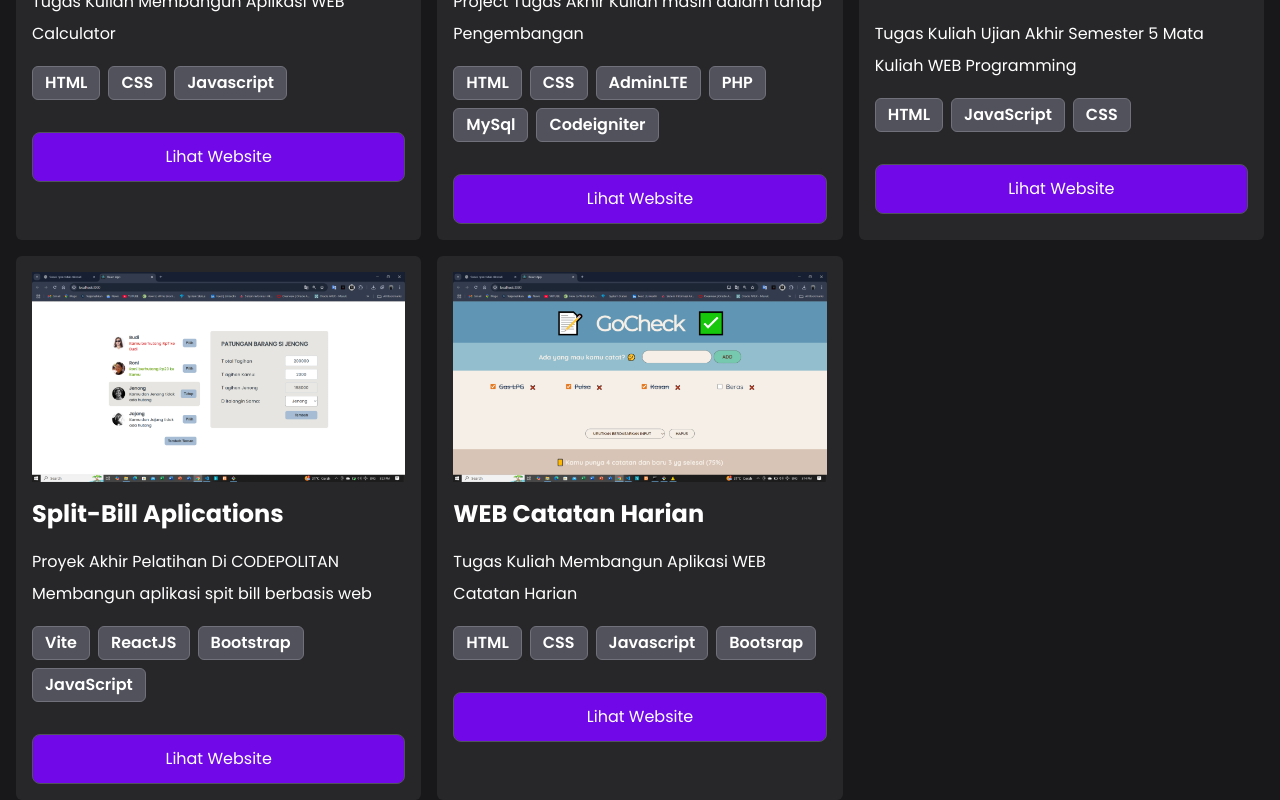
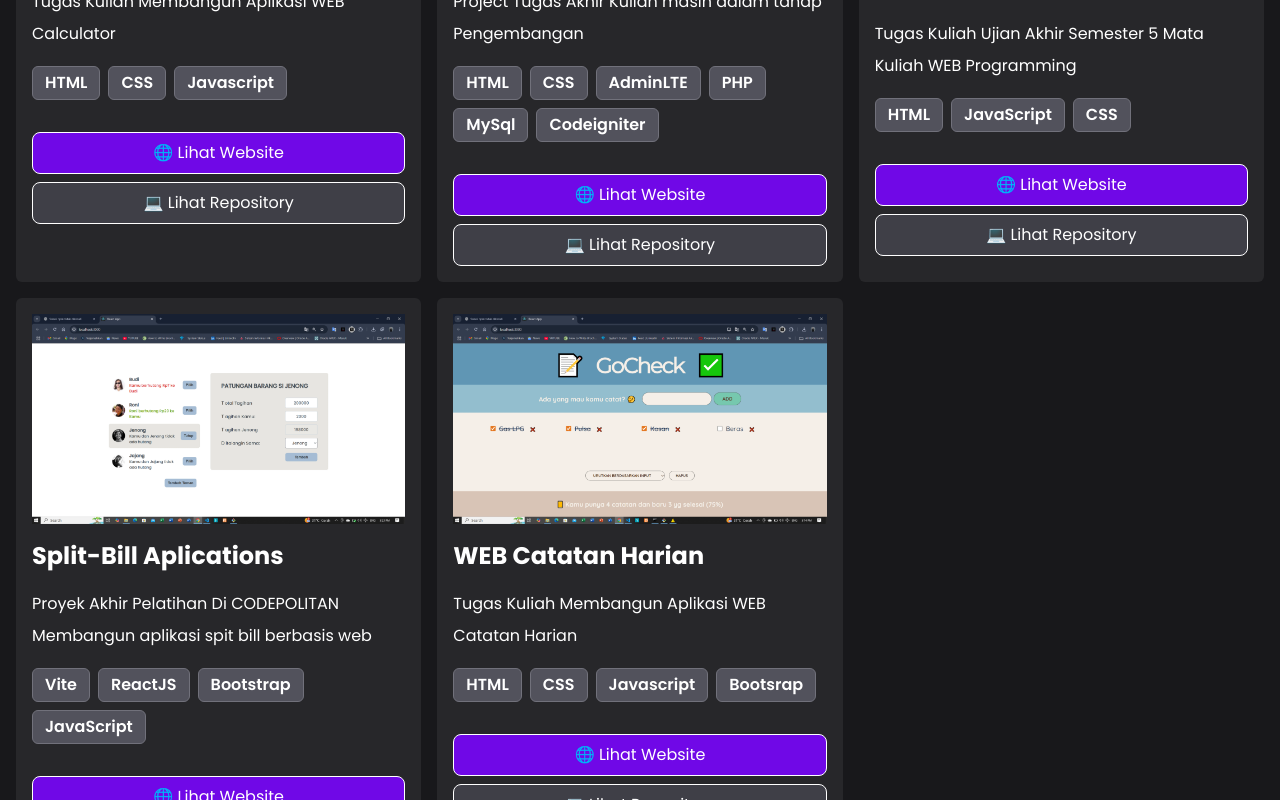
Before and after one commit to ronzco/vite-react, a React (Vite) app: page / in a window 1280 px wide. Shown: the part 2460-3260 px from the top of the page. Built offline with nearby package versions, Linux system fonts and the light colour scheme.

Commit message:
update: ubah calculator

```diff
--- a/src/App.tsx
+++ b/src/App.tsx
@@ -1,6 +1,5 @@
 import DataImage from "./data";
-import {listTools, listProyek, Tool, Proyek } from "./data";
-
+import { listTools, listProyek, Tool, Proyek } from "./data";
 
 function App() {
   return (
@@ -187,12 +186,20 @@ function App() {
                 </div>
                 <div className="mt-8 text-center">
                   <a
-                    className="bg-violet-700 p-3 rounded-lg block border border-zinc-600 hover:bg-violet-600"
-                    href={proyek.link}
+                    href={proyek.linkLive}
                     target="_blank"
                     rel="noopener noreferrer"
+                    className="bg-violet-700 px-4 py-2 rounded-lg block border hover:bg-violet-600"
                   >
-                    Lihat Website
+                    🌐 Lihat Website
+                  </a>
+                  <a
+                    href={proyek.linkRepo}
+                    target="_blank"
+                    rel="noopener noreferrer"
+                    className="mt-2 bg-zinc-700 px-4 py-2 rounded-lg block border hover:bg-zinc-600"
+                  >
+                    💻 Lihat Repository
                   </a>
                 </div>
               </div>
--- a/src/data.ts
+++ b/src/data.ts
@@ -18,7 +18,8 @@ export interface Proyek {
   nama: string;
   desk: string;
   tools: string[];
-  link: string;
+  linkLive: string; // optional
+  linkRepo: string; // optional
   dad: string;
 }
 
@@ -137,7 +138,8 @@ export const listProyek: Proyek[] = [
     nama: "Aplikasi Kalkulator WEB",
     desk: "Tugas Kuliah Membangun Aplikasi WEB Calculator",
     tools: ["HTML", "CSS", "Javascript"],
-    link: "https://ronzco.github.io/vite-react-calculator/",
+    linkLive: "https://ronzco.github.io/vite-react-calculator/",
+    linkRepo: "https://github.com/ronzco/vite-react-calculator",
     dad: "200",
   },
   {
@@ -146,6 +148,8 @@ export const listProyek: Proyek[] = [
     nama: "GIS Pertanian",
     desk: "Project Tugas Akhir Kuliah masih dalam tahap Pengembangan",
     tools: ["HTML", "CSS", "AdminLTE", "PHP", "MySql", "Codeigniter"],
+    linkLive: "https://ronzco.github.io/GIS-Pertanian/",
+    linkRepo: "https://github.com/ronzco/GIS-Pertanian",
     dad: "300",
   },
   {
@@ -154,6 +158,8 @@ export const listProyek: Proyek[] = [
     nama: "Web Landing Page Toko Online",
     desk: "Tugas Kuliah Ujian Akhir Semester 5 Mata Kuliah WEB Programming",
     tools: ["HTML", "JavaScript", "CSS"],
+    linkLive: "https://ronzco.github.io/landing-page-toko-online/",
+    linkRepo: "https://github.com/ronzco/landing-page-toko-online",
     dad: "400",
   },
   {
@@ -162,6 +168,8 @@ export const listProyek: Proyek[] = [
     nama: "Split-Bill Aplications",
     desk: "Proyek Akhir Pelatihan Di CODEPOLITAN Membangun aplikasi spit bill berbasis web",
     tools: ["Vite", "ReactJS", "Bootstrap", "JavaScript"],
+    linkLive: "https://ronzco.github.io/split-bill-app/",
+    linkRepo: "https://github.com/ronzco/split-bill-app",
     dad: "500",
   },
   {
@@ -170,6 +178,8 @@ export const listProyek: Proyek[] = [
     nama: "WEB Catatan Harian",
     desk: "Tugas Kuliah Membangun Aplikasi WEB Catatan Harian",
     tools: ["HTML", "CSS", "Javascript", "Bootsrap"],
+    linkLive: "https://ronzco.github.io/catatan-harian/",
+    linkRepo: "https://github.com/ronzco/catatan-harian",
     dad: "600",
   },
 ];
```
Also changed, not shown: package.json (+6 -3 lines), 1 other file (tests, documents, lock files or other folders).
